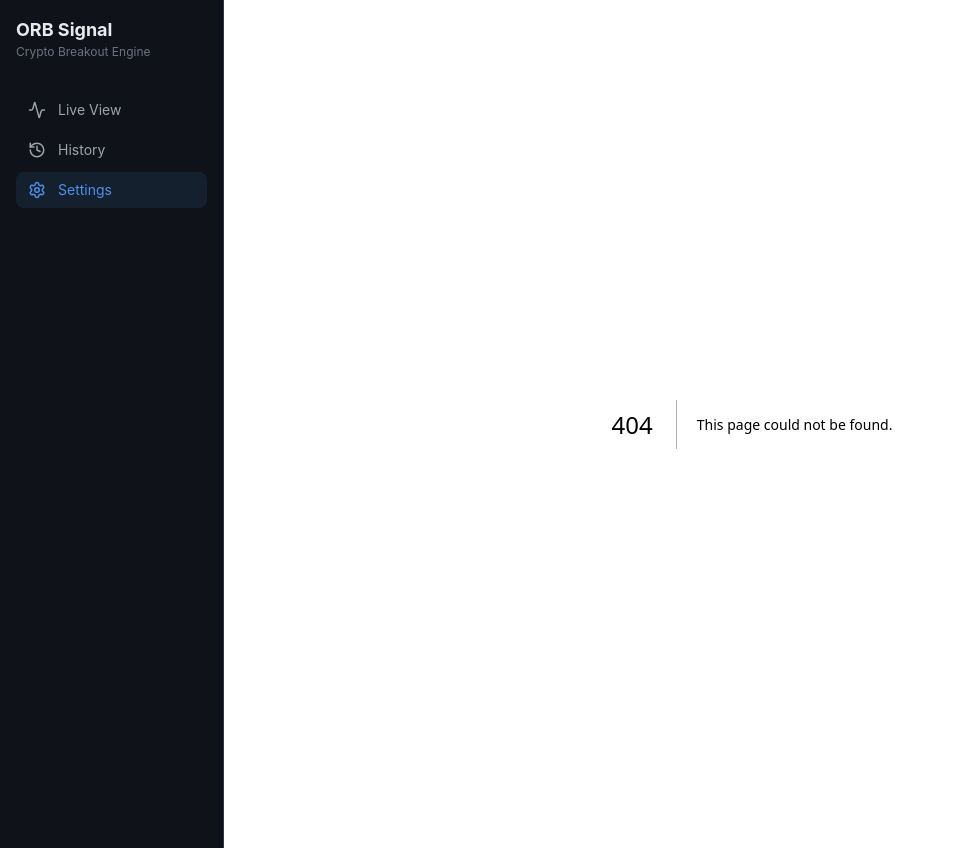
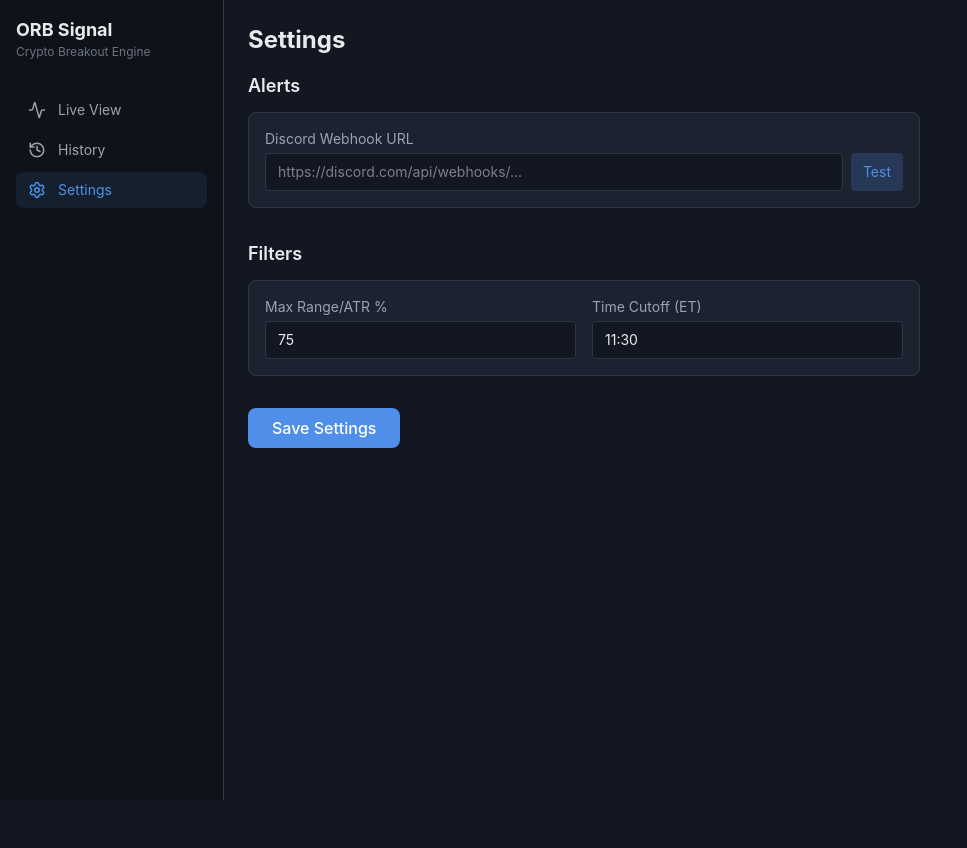
Before and after one commit to Chaseimas/life-optimizer, a Next.js app in the folder orb-signal/: page /settings in a window 1280 px wide. Before the commit this address had no page. Shown: the whole page, without its empty margins (0-967 px from the left). After the commit the page ends 800 px from the top, so only its background shows below. Built offline with nearby package versions, Linux system fonts and the light colour scheme; no server answers; the database is empty.

Commit message:
feat: add settings page with webhook test and filter config

```diff
--- /dev/null
+++ b/orb-signal/src/app/settings/page.tsx
@@ -0,0 +1,15 @@
+import { SettingsForm } from "@/components/settings/settings-form";
+import { getAllSettings } from "@/lib/db/queries/settings";
+
+export const dynamic = "force-dynamic";
+
+export default function SettingsPage() {
+  const settings = getAllSettings();
+
+  return (
+    <div>
+      <h1 className="text-2xl font-bold mb-4">Settings</h1>
+      <SettingsForm initialSettings={settings} />
+    </div>
+  );
+}
--- /dev/null
+++ b/orb-signal/src/components/settings/settings-form.tsx
@@ -0,0 +1,106 @@
+"use client";
+
+import { useState } from "react";
+
+interface SettingsFormProps {
+  initialSettings: Record<string, string>;
+}
+
+export function SettingsForm({ initialSettings }: SettingsFormProps) {
+  const [settings, setSettings] = useState(initialSettings);
+  const [saving, setSaving] = useState(false);
+  const [testResult, setTestResult] = useState<string | null>(null);
+
+  const update = (key: string, value: string) => {
+    setSettings(prev => ({ ...prev, [key]: value }));
+  };
+
+  const save = async () => {
+    setSaving(true);
+    await fetch("/api/settings", {
+      method: "PUT",
+      headers: { "Content-Type": "application/json" },
+      body: JSON.stringify(settings),
+    });
+    setSaving(false);
+  };
+
+  const testWebhook = async () => {
+    setTestResult("Sending...");
+    const url = settings.discord_webhook_url;
+    if (!url) { setTestResult("No webhook URL set"); return; }
+    try {
+      const res = await fetch(url, {
+        method: "POST",
+        headers: { "Content-Type": "application/json" },
+        body: JSON.stringify({ content: "ORB Signal Dashboard — Webhook test" }),
+      });
+      setTestResult(res.ok ? "Sent" : `Error: ${res.status}`);
+    } catch {
+      setTestResult("Failed to send");
+    }
+  };
+
+  return (
+    <div className="space-y-8 max-w-2xl">
+      <section>
+        <h2 className="text-lg font-semibold mb-3">Alerts</h2>
+        <div className="bg-bg-card border border-border rounded-lg p-4 space-y-3">
+          <div>
+            <label className="block text-sm text-text-secondary mb-1">Discord Webhook URL</label>
+            <div className="flex gap-2">
+              <input
+                type="text"
+                value={settings.discord_webhook_url ?? ""}
+                onChange={(e) => update("discord_webhook_url", e.target.value)}
+                placeholder="https://discord.com/api/webhooks/..."
+                className="flex-1 bg-bg-primary border border-border rounded px-3 py-2 text-sm text-text-primary"
+              />
+              <button
+                onClick={testWebhook}
+                className="px-3 py-2 bg-blue/20 text-blue rounded text-sm hover:bg-blue/30"
+              >
+                Test
+              </button>
+            </div>
+            {testResult && <p className="text-xs mt-1 text-text-muted">{testResult}</p>}
+          </div>
+        </div>
+      </section>
+
+      <section>
+        <h2 className="text-lg font-semibold mb-3">Filters</h2>
+        <div className="bg-bg-card border border-border rounded-lg p-4 space-y-3">
+          <div className="grid grid-cols-2 gap-4">
+            <div>
+              <label className="block text-sm text-text-secondary mb-1">Max Range/ATR %</label>
+              <input
+                type="number"
+                value={settings.max_range_atr_pct ?? "75"}
+                onChange={(e) => update("max_range_atr_pct", e.target.value)}
+                className="w-full bg-bg-primary border border-border rounded px-3 py-2 text-sm text-text-primary"
+              />
+            </div>
+            <div>
+              <label className="block text-sm text-text-secondary mb-1">Time Cutoff (ET)</label>
+              <input
+                type="text"
+                value={settings.time_cutoff ?? "11:30"}
+                onChange={(e) => update("time_cutoff", e.target.value)}
+                className="w-full bg-bg-primary border border-border rounded px-3 py-2 text-sm text-text-primary"
+              />
+            </div>
+          </div>
+        </div>
+      </section>
+
+      <button
+        onClick={save}
+        disabled={saving}
+        className="px-6 py-2 bg-blue text-white rounded-lg font-medium hover:bg-blue/80 disabled:opacity-50"
+      >
+        {saving ? "Saving..." : "Save Settings"}
+      </button>
+    </div>
+  );
+}
```
